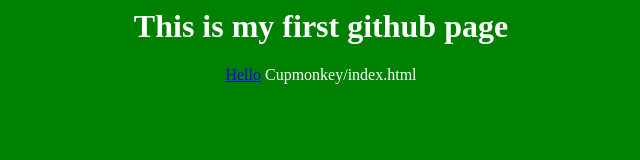
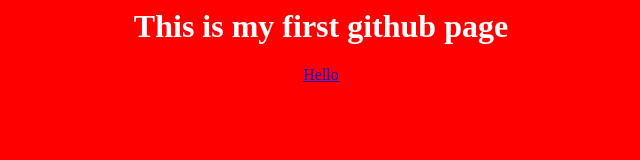
Before and after one commit to excitedmuck/Cupmonkey, a plain HTML site: page index.html in a window 1280 px wide. Shown: the whole page, without its empty margins (319-959 px from the left). Drawn offline with Linux system fonts and the light colour scheme.

Commit message:
Update index.html

```diff
--- a/index.html
+++ b/index.html
@@ -10,12 +10,10 @@
 
       <style>
             body {
-              background-color:green;
+              background-color:red;
               color:#fff;
               text-align:center;
             }
       </style>
-  <a href=" Cupmonkey/about.html">Hello</a>
+  <a href="Cupmonkey/about.html">Hello</a>
 </html>
-
-      Cupmonkey/index.html
```
